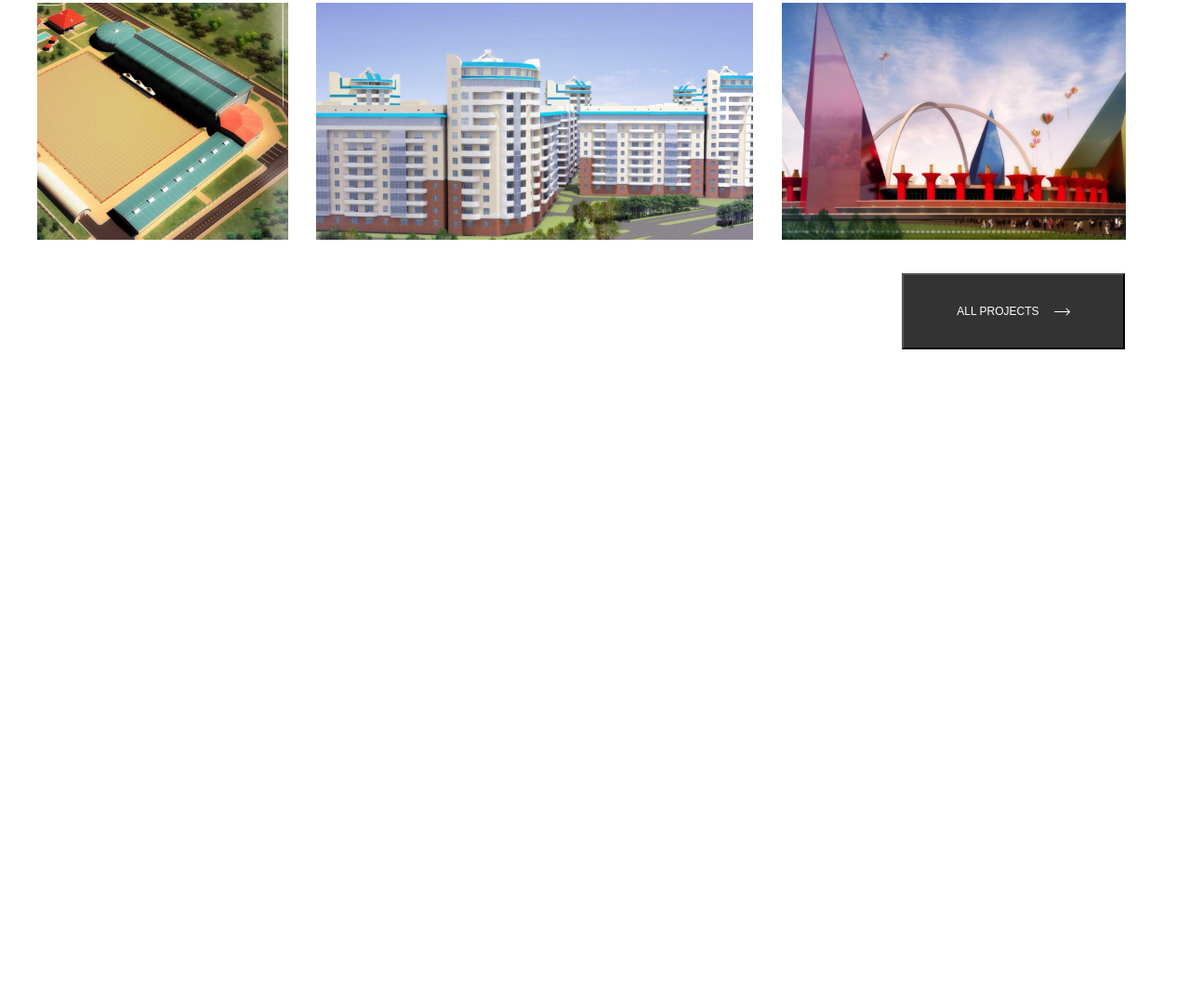
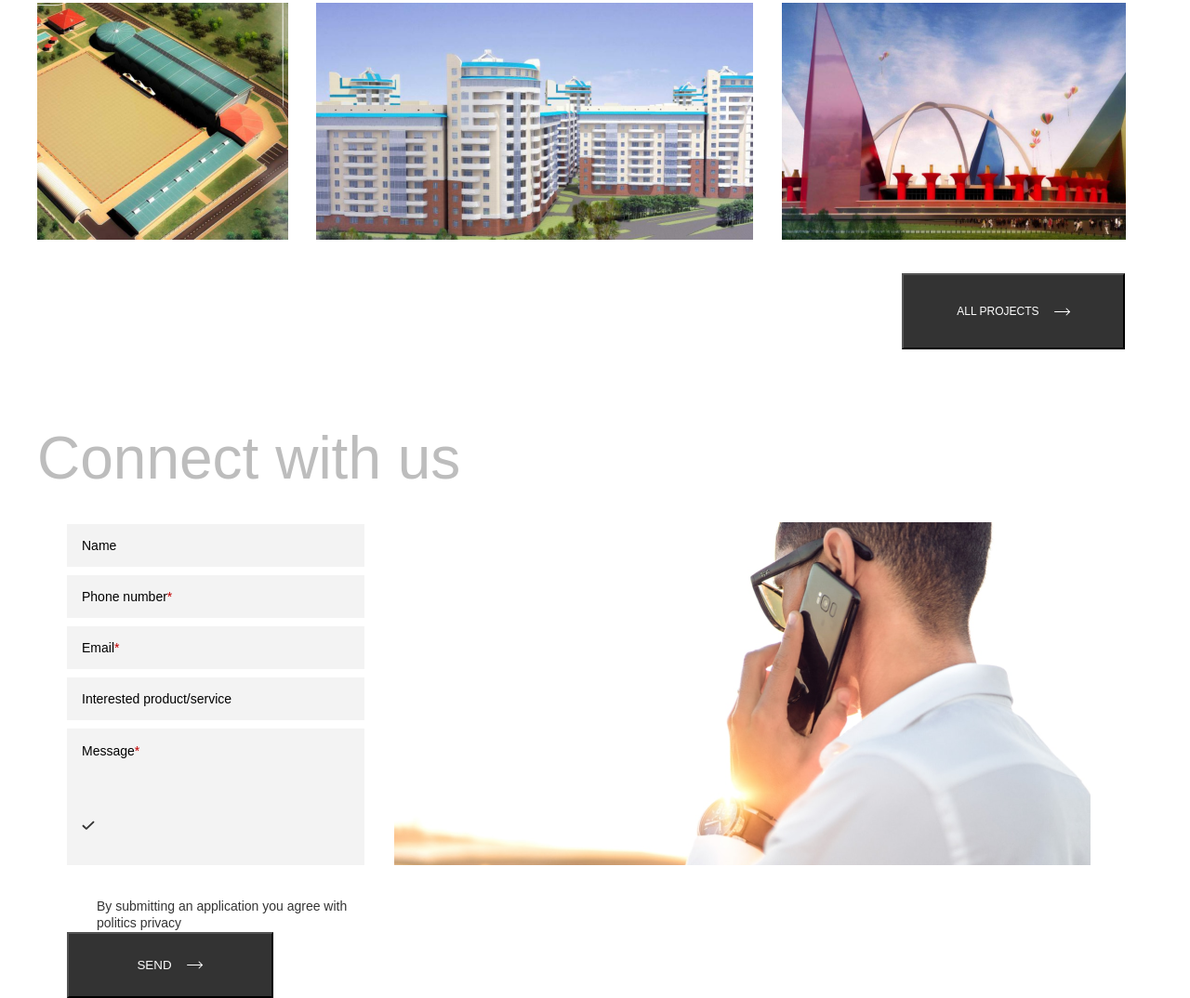
Before and after one commit to BilgeGates/Website-of-Architects, a plain HTML site: page index.html in a window 1280 px wide. Shown: the part 2607-3681 px from the top of the page at 93% size. Before the commit the page ends 2983 px from the top, so only its background shows below. Drawn offline with Linux system fonts and the light colour scheme.

Commit message:
Contact added and some corrections

```diff
--- a/index.html
+++ b/index.html
@@ -272,6 +272,7 @@
                 <img src="./img/Project-5.png" />
               </div>
             </div>
+            <!--? Project button-->
             <div class="project-button">
               <button>
                 All projects
@@ -298,6 +299,87 @@
               </button>
             </div>
           </div>
+          <!--! Contact-->
+          <div class="contact">
+            <div class="contact-head">Connect with us</div>
+            <div class="contact-us">
+              <div class="contact-form">
+                <!--* Contact form-->
+                <div>
+                  <div class="contact-info">Name</div>
+                </div>
+                <div class="contact-info">
+                  <div>Phone number</div>
+                  <div class="star">*</div>
+                </div>
+                <div class="contact-info">
+                  <div>Email</div>
+                  <div class="star">*</div>
+                </div>
+                <div class="contact-info">Interested product/service</div>
+                <div>
+                  <div>
+                    <div class="contact-message">
+                      <div>Message</div>
+                      <div class="star">*</div>
+                      <div class="contact-path">
+                        <div>
+                          <svg
+                            width="14"
+                            height="10"
+                            viewBox="0 0 14 10"
+                            fill="none"
+                            xmlns="http://www.w3.org/2000/svg"
+                          >
+                            <path
+                              d="M2.17224 5.11727C1.7984 4.7691 1.1923 4.7691 0.818462 5.11727C0.444627 5.46543 0.444627 6.02992 0.818462 6.37809L4.20291 9.53014C4.57792 9.8794 5.18634 9.87814 5.55968 9.52733L13.1838 2.36338C13.556 2.01367 13.5533 1.44918 13.1778 1.10257C12.8023 0.755953 12.1962 0.75846 11.824 1.10817L4.87678 7.6361L2.17224 5.11727Z"
+                              fill="#333333"
+                            />
+                          </svg>
+                        </div>
+                      </div>
+                    </div>
+                  </div>
+                </div>
+              </div>
+              <div class="contact-img">
+                <img src="./img/Contact.png" />
+              </div>
+            </div>
+            <!--? Contact send-->
+            <div class="contact-send">
+              <div class="contact-body">
+                By submitting an application you agree with politics privacy
+              </div>
+              <div class="contact-end">
+                <div class="contact-footer">
+                  <button>
+                    Send
+                    <svg
+                      width="18"
+                      height="9"
+                      viewBox="0 0 18 9"
+                      fill="none"
+                      xmlns="http://www.w3.org/2000/svg"
+                    >
+                      <path
+                        fill-rule="evenodd"
+                        clip-rule="evenodd"
+                        d="M0 4.5C0 4.22386 0.223858 4 0.5 4L16.5 4C16.7761 4 17 4.22386 17 4.5C17 4.77614 16.7761 5 16.5 5L0.5 5C0.223858 5 0 4.77614 0 4.5Z"
+                        fill="white"
+                      />
+                      <path
+                        fill-rule="evenodd"
+                        clip-rule="evenodd"
+                        d="M12.6464 0.646447C12.8417 0.451184 13.1583 0.451184 13.3536 0.646447L17.2071 4.5L13.3536 8.35355C13.1583 8.54882 12.8417 8.54882 12.6464 8.35355C12.4512 8.15829 12.4512 7.84171 12.6464 7.64645L15.7929 4.5L12.6464 1.35355C12.4512 1.15829 12.4512 0.841709 12.6464 0.646447Z"
+                        fill="white"
+                      />
+                    </svg>
+                  </button>
+                </div>
+              </div>
+            </div>
+          </div>
         </div>
       </section>
     </main>
--- a/style.css
+++ b/style.css
@@ -17,6 +17,8 @@ html {
   --first-color: #333333;
   --second-color: #bdbdbd;
   --thirdh-color: #fbfbfb;
+  --fourth-color: #f3f3f3;
+  --fifth-color: #c30000;
 }
 
 ul,
@@ -167,7 +169,8 @@ main .team-column-img,
 
 main .team-head,
 .goal-head,
-.projects-head {
+.projects-head,
+.contact-head {
   font-size: 4rem;
   color: var(--second-color);
 }
@@ -300,3 +303,87 @@ main .project-button button {
   padding: 2rem;
   width: 15rem;
 }
+
+main .contact {
+  width: 75rem;
+  margin: auto;
+  margin-top: 5rem;
+}
+
+main .contact-us {
+  display: flex;
+  align-items: center;
+  margin-top: 2rem;
+}
+
+main .contact-form {
+  width: 24rem;
+  display: flex;
+  flex-direction: column;
+  align-items: center;
+  height: 23.0625rem;
+  gap: 0.56rem;
+}
+
+main .contact-info,
+.contact-message {
+  width: 20rem;
+  background-color: var(--fourth-color);
+  display: flex;
+  padding: 0 1rem;
+}
+
+main .contact-info {
+  height: 2.875rem;
+  align-items: center;
+}
+
+main .contact-message {
+  padding: 1rem;
+  height: 9.1875rem;
+}
+
+main .contact-info,
+.contact-message div {
+  font-size: 0.875rem;
+}
+
+main .star {
+  color: var(--fifth-color);
+}
+
+main .contact-path {
+  margin-top: 5rem;
+  margin-left: -3.9rem;
+}
+
+main .contact-send {
+  width: 75rem;
+  margin: auto;
+  margin-top: 2rem;
+}
+
+main .contact-body {
+  width: 25.5rem;
+  padding: 0 4rem;
+  font-size: 0.875rem;
+  line-height: 1.1rem;
+  color: var(--first-color);
+}
+
+main .contact-footer {
+  width: 20rem;
+  padding: 0 2rem;
+}
+
+main .contact-footer button {
+  display: flex;
+  align-items: center;
+  justify-content: center;
+  gap: 1rem;
+  background-color: var(--first-color);
+  text-transform: uppercase;
+  width: 13.875rem;
+  height: 4.4375rem;
+  color: var(--white-color);
+}
```
Also changed, not shown: img/Contact.png (added), img/Path.svg (added).
